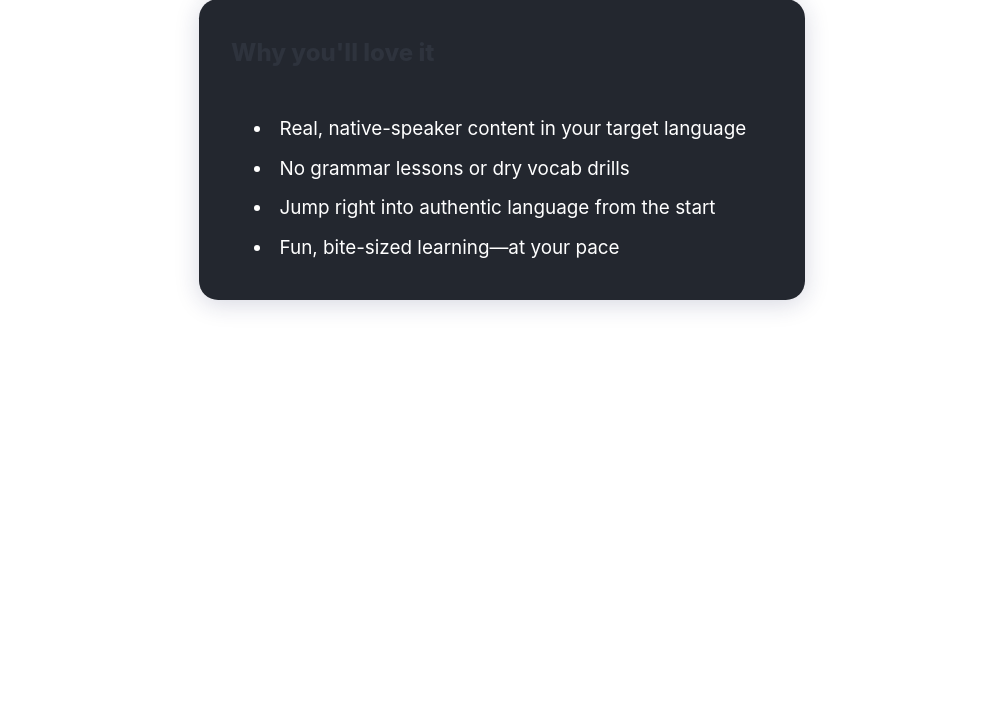
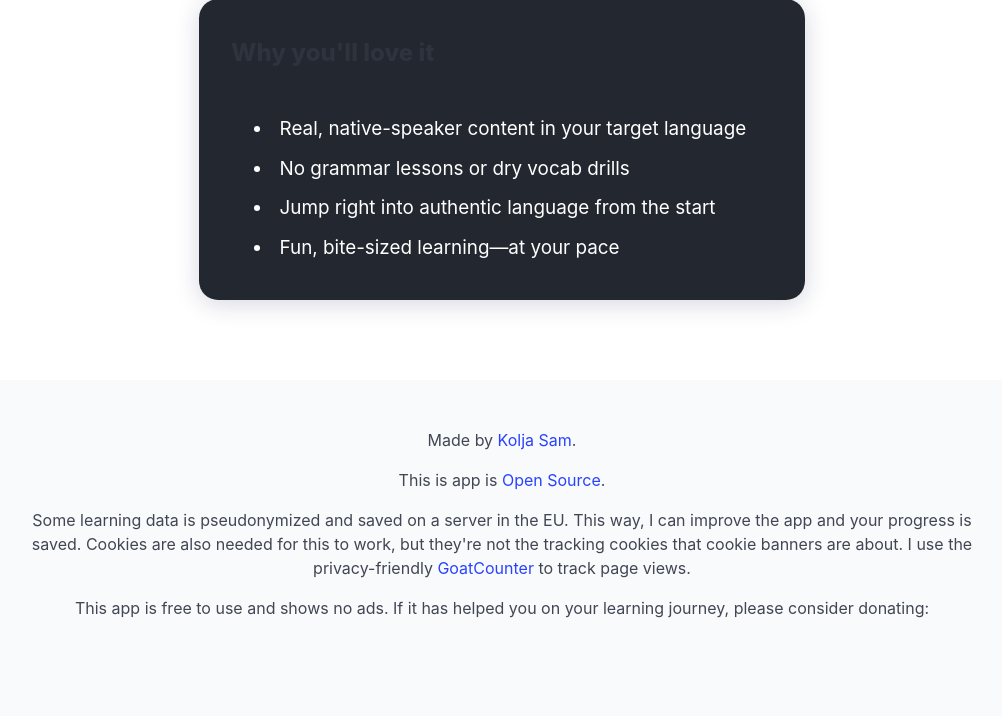
Before and after one commit to koljapluemer/snipvocab, a Django app: page /landing/ in a window 1280 px wide. Shown: the part 1197-1913 px from the top of the page, without its empty margins (138-1140 px from the left). Before the commit the page ends 1507 px from the top, so only its background shows below. Run offline with Django 5.2, Linux system fonts and the light colour scheme; parts of the project's set-up code (start-up, migrations or seed data) failed here and were passed over.

Commit message:
add footer

```diff
--- a/frontend/templates/frontend/base.html
+++ b/frontend/templates/frontend/base.html
@@ -76,5 +76,28 @@
     {% endif %}
 
     <div class="container py-4">{% block content %}...{% endblock %}</div>
+
+    <footer class="footer">
+      <div class="container is-max-desktop">
+        <div class="content has-text-centered is-narrow">
+          <p>
+            Made by <a target="_blank" href="https://koljapluemer.com">Kolja Sam</a>.
+          </p>
+          <p>
+            This is app is <a target="_blank" href="https://github.com/koljapluemer/withvideos">Open Source</a>.
+          </p>
+          <p>
+            Some learning data is pseudonymized and saved on a server in the EU.
+            This way, I can improve the app and your progress is saved.
+            Cookies are also needed for this to work, but they're not the tracking cookies that cookie banners are about. I use the privacy-friendly
+            <a target="_blank" href="https://www.goatcounter.com/">GoatCounter</a> to track page views.
+          </p>
+          <p>
+            This app is free to use and shows no ads. If it has helped you on your learning journey, please consider donating:
+            <script type='text/javascript' src='https://storage.ko-fi.com/cdn/widget/Widget_2.js'></script><script type='text/javascript'>kofiwidget2.init('Donate', '#210b3f', 'S6S81CWUVD');kofiwidget2.draw();</script>
+          </p>
+        </div>
+      </div>
+    </footer>
   </body>
 </html>
```
